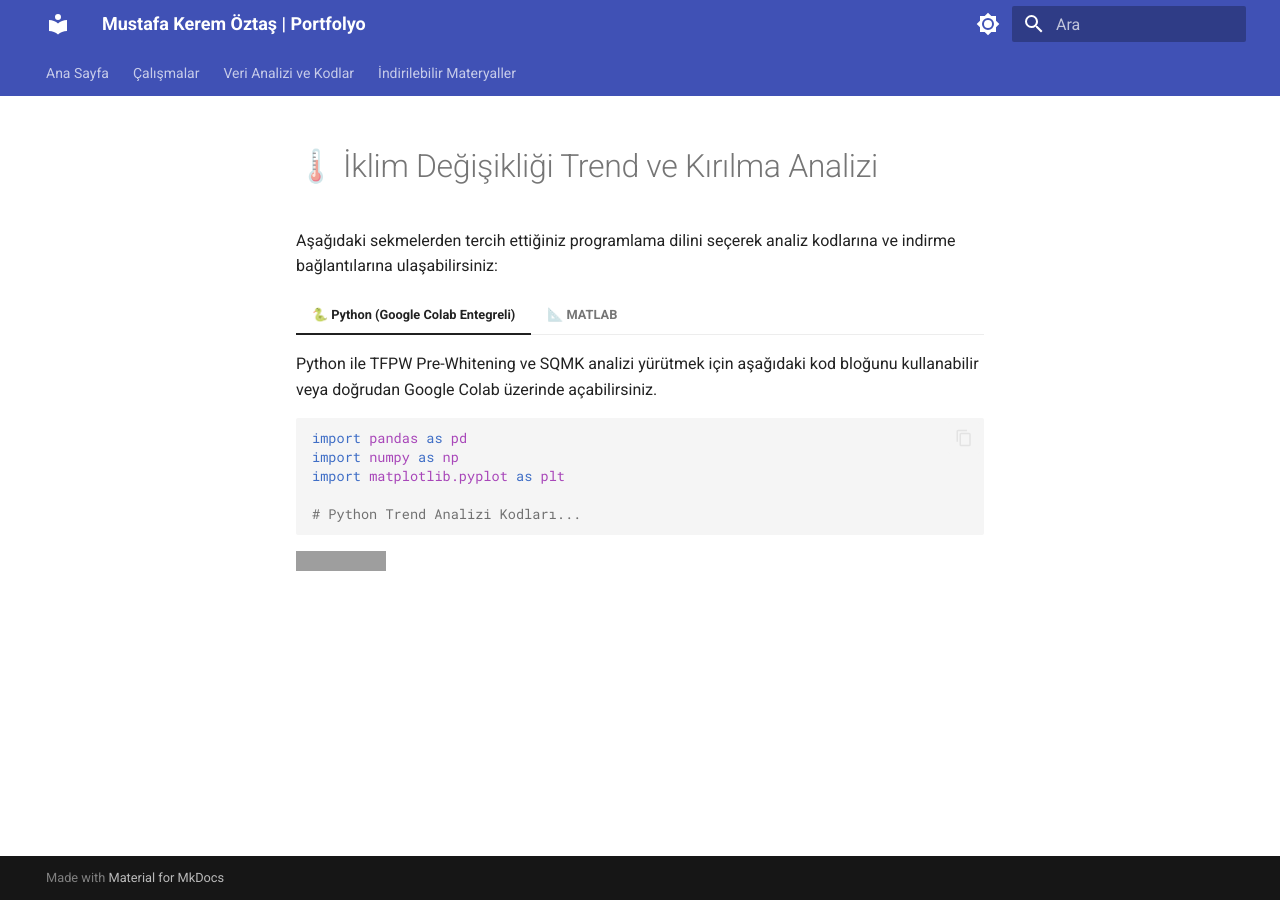
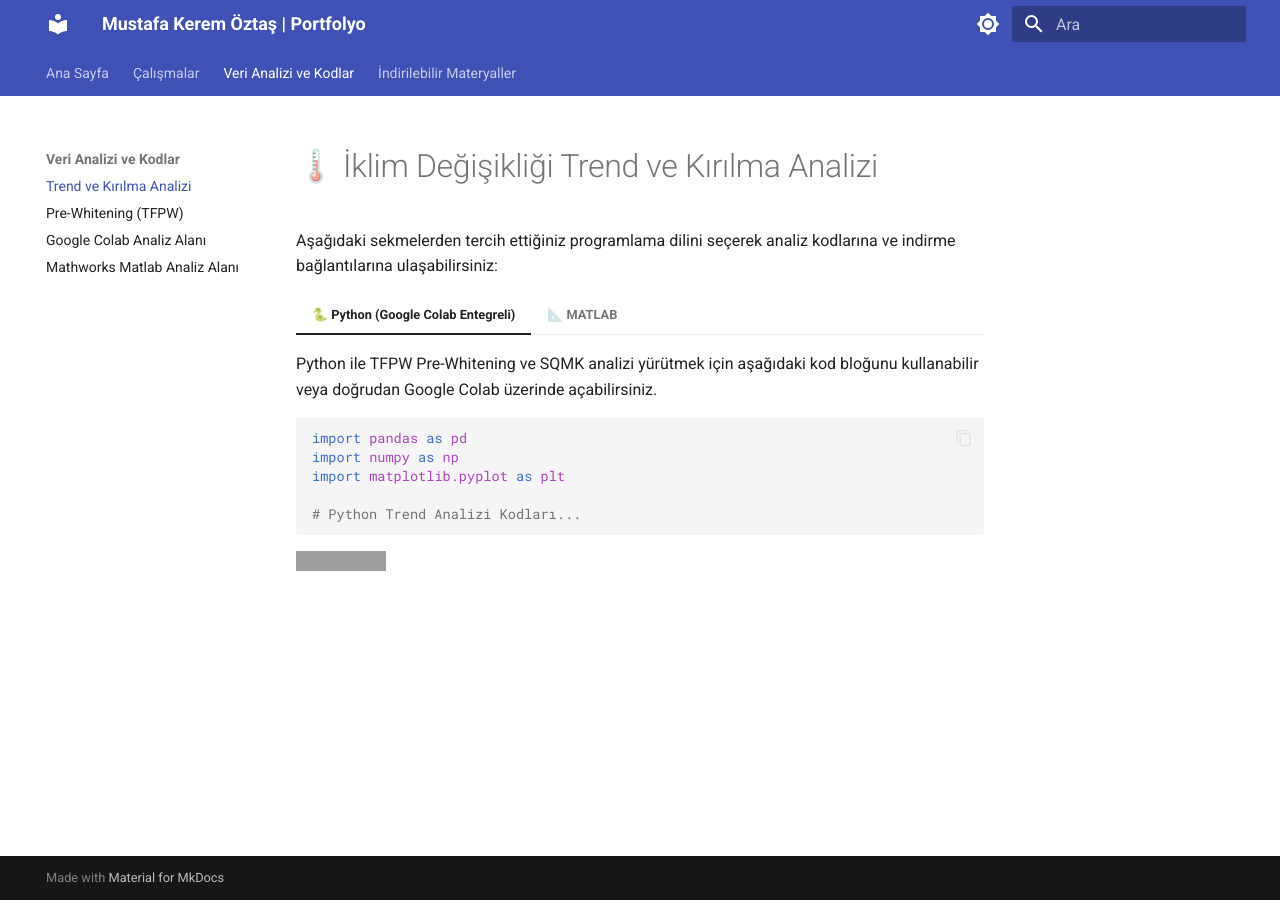
Before and after one commit to mkoztas/mkoztas.github.io, an MkDocs documentation site: the page built from docs/kodlar/trend-analizi.md, in a window 1280 px wide. Built offline with MkDocs 1.6.1 and Material for MkDocs 9.7.7, drawn with Linux system fonts in a browser that asks for light colours; some of the changed lines change nothing that is shown; grey boxes are pictures that could not be loaded.

Commit message:
Update mkdocs.yml

```diff
--- a/mkdocs.yml
+++ b/mkdocs.yml
@@ -55,7 +55,7 @@ nav:
       - YL Tez Çalışması: docs/yltez.md
       - Literatür Özeti: docs/literatur.md
   - Veri Analizi ve Kodlar:
-      - Trend ve Kırılma Analizi: docs/kodlar/trend-analizi.md
+      - Trend ve Kırılma Analizi: kodlar/trend-analizi.md
       - Pre-Whitening (TFPW): docs/kodlar/pre-whitening.md
       - Google Colab Analiz Alanı: docs/kodlar/trend_analysis.ipynb
       - Mathworks Matlab Analiz Alanı: docs/kodlar/trend_analysis_matlab.m
```
